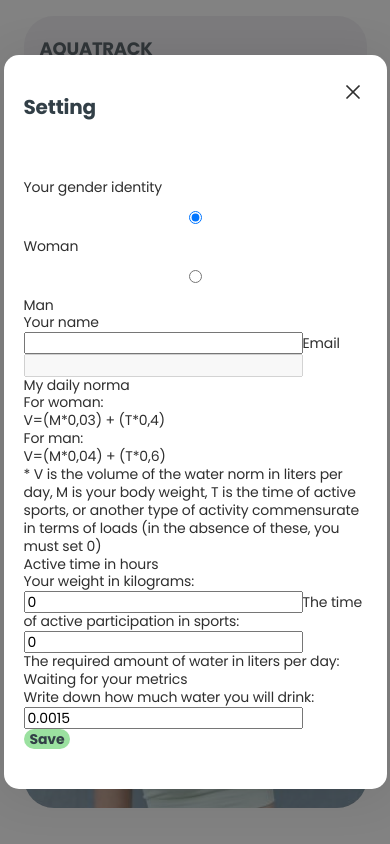
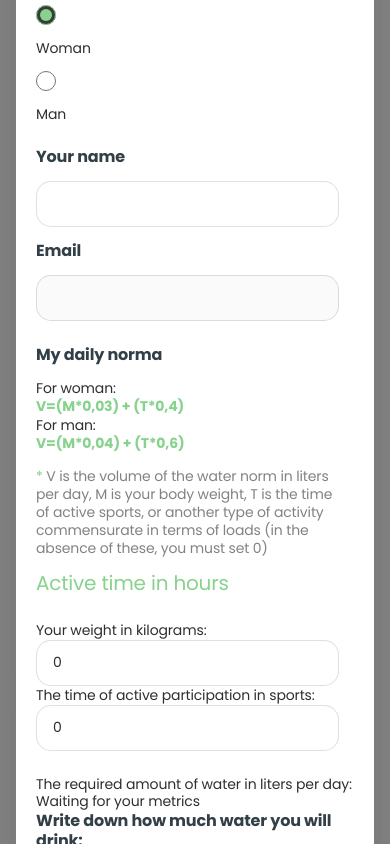
Before and after one commit to Costbound/aquahackers-project, a React (Vite) app: page / in a window 390 px wide. Both pictures are taken after a click on the button "Settings". Built offline with nearby package versions, Linux system fonts and the light colour scheme; no server answers.

Commit message:
UserSettingsForm-styles-mobile

```diff
--- a/src/components/Modal/Modal.module.css
+++ b/src/components/Modal/Modal.module.css
@@ -9,7 +9,7 @@
   align-items: center;
   justify-content: center;
   z-index: 9999;
-  position: absolute;
+  position: fixed;
   left: 0;
   top: 0;
 }
--- a/src/components/UserSettingsForm/UserSettingsForm.module.css
+++ b/src/components/UserSettingsForm/UserSettingsForm.module.css
@@ -1,3 +1,8 @@
+.wrapper {
+  display: flex;
+  flex-direction: column;
+  gap: 40px;
+}
 .avatarWrapper {
   display: flex;
   flex-direction: column;
@@ -11,6 +16,16 @@
   width: 75px;
   height: 75px;
 }
+
+.settingsWrapper {
+  display: flex;
+  flex-direction: column;
+  gap: 24px;
+}
+.leftDesktopWrapper {
+  display: flex;
+  flex-direction: column;
+}
 .hiddenFileInput {
   display: none;
 }
@@ -21,21 +36,102 @@
   align-items: center;
   justify-content: center;
 }
-.settingsWrapper {
-  display: flex;
-  flex-direction: column;
-  margin-top: 40px;
-}
+
 .genderWrapper {
   display: flex;
   flex-direction: column;
+  justify-content: center;
   gap: 14px;
+  margin-bottom: 24px;
+}
+.subtitle {
+  font-weight: 700;
+  font-size: 16px;
+  line-height: 1.25;
+  letter-spacing: -0.01em;
+  color: var(--grey);
+}
+.text {
+  font-weight: 400;
+  font-size: 14px;
+  line-height: 1.28571;
+  letter-spacing: -0.01em;
+  color: var(--dark-grey);
+}
+.normaFormula {
+  font-weight: 700;
+  color: var(--green);
 }
 .radiobuttonWrapper {
   display: flex;
+  gap: 20px;
 }
-.form {
-  width: 343px;
+.radiobuttonContainer {
+  display: flex;
+  gap: 10px;
+}
+.hiddenRadioInput {
+  width: 20px;
+  height: 20px;
+  outline: none;
+  accent-color: var(--green);
+}
+
+.infoWrapper {
+  display: flex;
+  flex-direction: column;
+  gap: 14px;
+  margin-bottom: 24px;
+  justify-content: center;
+  width: auto;
+  height: auto;
+}
+.infoInputContainer {
+  display: flex;
+  justify-content: center;
+  flex-direction: column;
+  gap: 8px;
+}
+.input {
+  border: 1px solid rgba(47, 47, 47, 0.15);
+  border-radius: 15px;
+  padding: 14px 0px 14px 16px;
+  width: 303px;
+  height: 46px;
+  outline: none;
+  font-weight: 400;
+  font-size: 14px;
+  line-height: 1.28571;
+  letter-spacing: -0.01em;
+  color: var(--dark-grey);
+}
+.input:active {
+  border: 1px solid rgba(47, 47, 47, 0.4);
+}
+.normaWrapper {
+  display: flex;
+  flex-direction: column;
+  gap: 14px;
+  width: 303px;
+}
+.normaAsterisk {
+  color: var(--green);
+}
+.footnote {
+  color: var(--green);
+  font-size: 20px;
+}
+.normaTextArea {
+  font-weight: 400;
+  font-size: 14px;
+  line-height: 1.28571;
+  letter-spacing: -0.01em;
+  color: rgba(47, 47, 47, 0.6);
+}
+.rightDesktopWrapper {
+  display: flex;
+  flex-direction: column;
+  gap: 24px;
 }
 
 @media screen and (max-width: 374px) {
```
Also changed, not shown: src/img/icons.svg.
